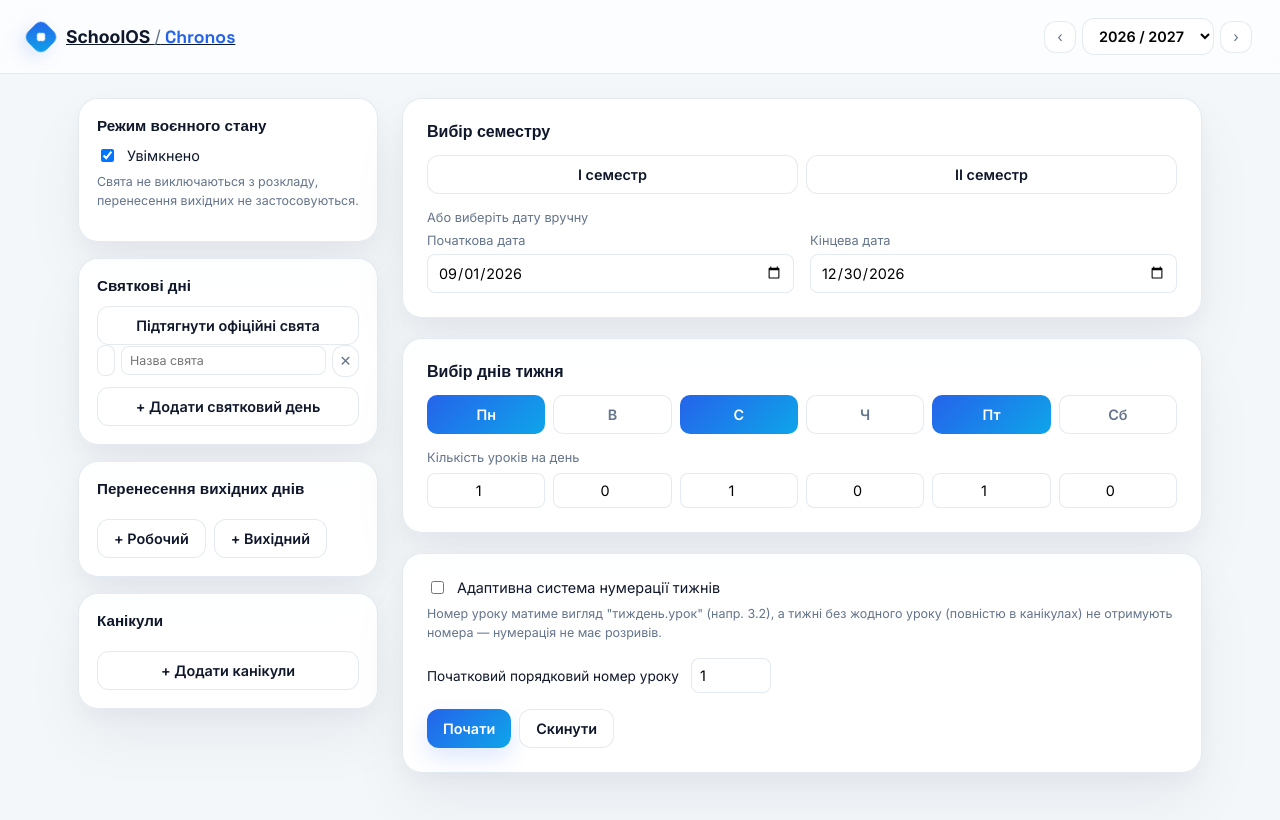
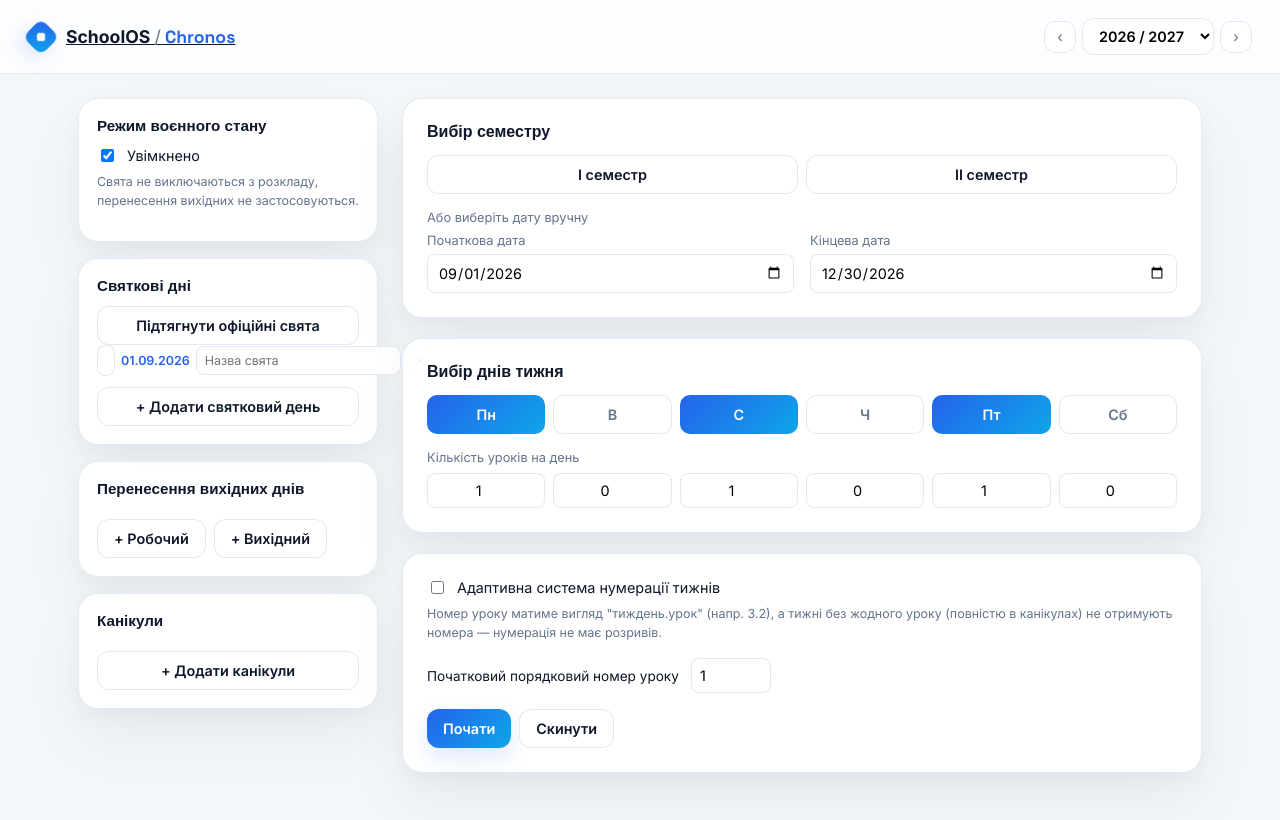
Before and after one commit to schoolosua/schoolosua.github.io, a React (Vite) app in the folder chronos/: page / in a window 1280 px wide. Both pictures are taken after a click on the button "+ Додати святковий день". Shown: the top 820 px of the page. Built offline with nearby package versions, Linux system fonts and the light colour scheme; a web font is replaced by a local one.

Commit message:
Показ дати свят у списку

```diff
--- a/chronos/src/App.tsx
+++ b/chronos/src/App.tsx
@@ -213,6 +213,9 @@ function App() {
                     value={h.date}
                     onChange={(e) => updateHoliday(h.id, { date: e.target.value })}
                   />
+                  <span className={h.date ? 'entry-date' : 'entry-date is-empty'}>
+                    {h.date ? formatDateForDisplay(h.date) : '—'}
+                  </span>
                   <input
                     type="text"
                     className="entry-name"
--- a/chronos/src/styles.css
+++ b/chronos/src/styles.css
@@ -193,6 +193,19 @@ button, input, select {
   border: 1px solid var(--card-border);
   border-radius: 8px;
   font-size: 0.78rem;
+}
+
+.entry-date {
+  flex-shrink: 0;
+  min-width: 56px;
+  font-size: 0.78rem;
+  font-weight: 600;
+  color: var(--primary-neon);
+}
+
+.entry-date.is-empty {
+  color: var(--text-muted);
+  font-weight: 400;
 }
 
 .entry-dash {
```
